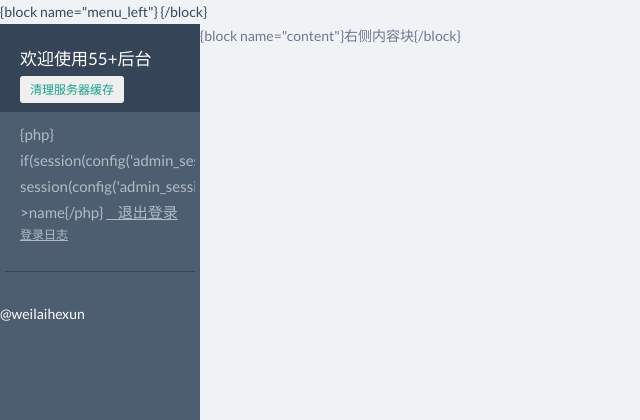
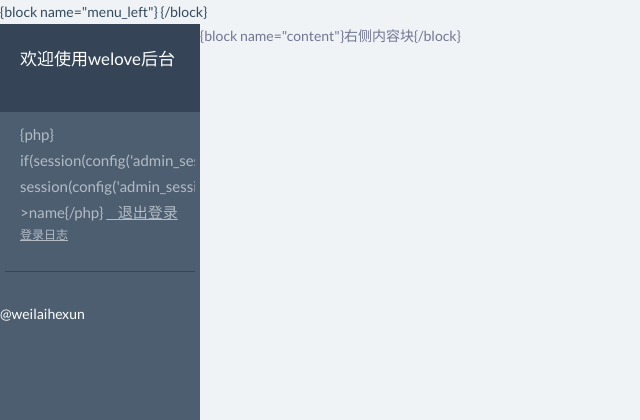
Before and after one commit to mazhida82/welove, a PHP site: template application/back/view/layout/base.php in a window 1280 px wide. Shown: the top 420 px of the page, without its empty margins (0-640 px from the left). Run offline with PHP 8.4, Linux system fonts and the light colour scheme; the template is opened without the code that fills it, so the values that code supplies are empty; some libraries are stand-ins or nearby versions.

Commit message:
12/25 message back change  by mazhida 7.0

```diff
--- a/application/back/view/layout/base.php
+++ b/application/back/view/layout/base.php
@@ -58,11 +58,11 @@
     {block name="menu_left"}
     <div class="leftMeun" id="leftMeun">
         <div id="logoDiv">
-            欢迎使用55+后台
+            欢迎使用welove后台
             <p id="logoP">
-                <a href="{:url('index/clear_cache')}">
-                    <button class="alert btn-xs">清理服务器缓存</button>
-                </a>
+<!--                <a href="{:url('index/clear_cache')}">-->
+<!--                    <button class="alert btn-xs">清理服务器缓存</button>-->
+<!--                </a>-->
             </p>
         </div>
         <div id="personInfor">
```
